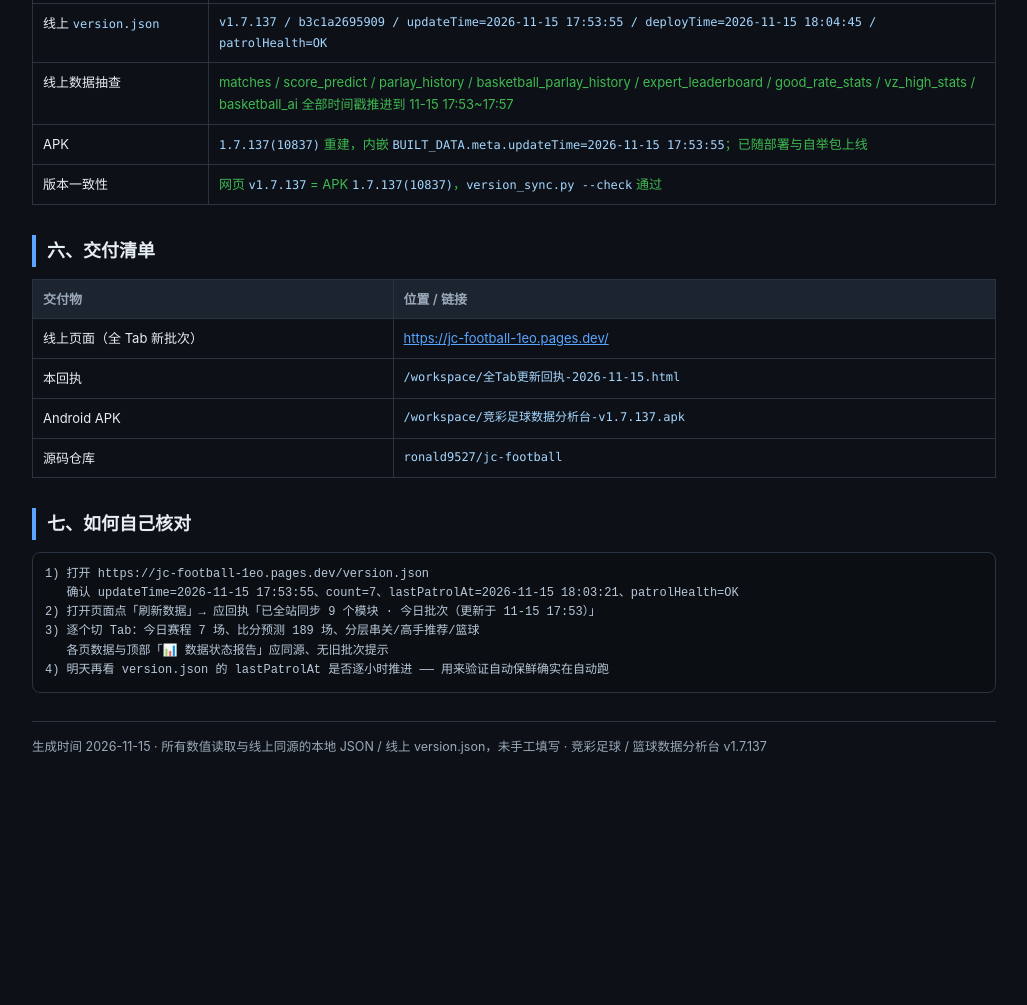
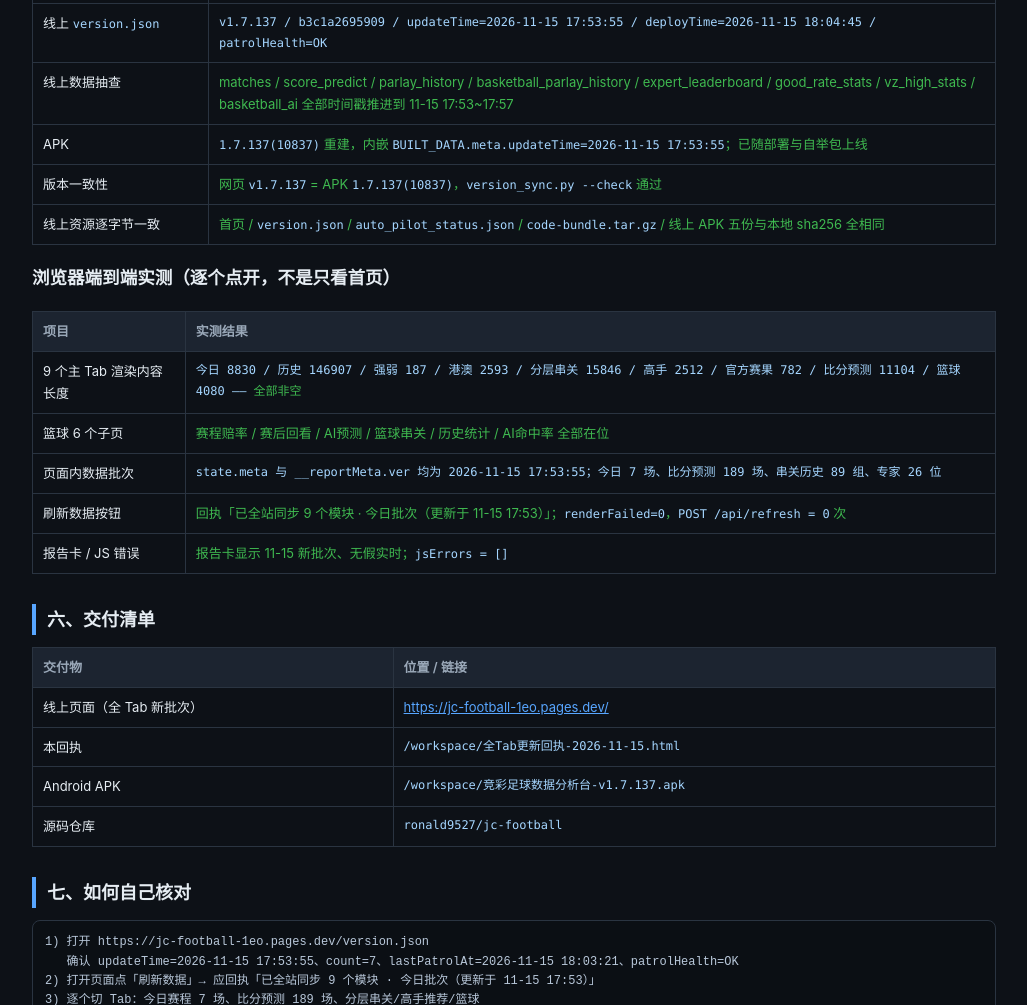
Before and after one commit to ronald9527/jc-football, a plain HTML site: page 全Tab更新回执-2026-11-15.html in a window 1280 px wide. Shown: the part 2132-3137 px from the top of the page, without its empty margins (126-1153 px from the left). Before the commit the page ends 2908 px from the top, so only its background shows below. Drawn offline with Linux system fonts and the light colour scheme.

Commit message:
chore(data): 全 Tab 数据更新到 2026-11-15 17:53（今日 7 场 / 17 个数据源），APK 内嵌页同步新批次、巡检留痕 18:03、自动保鲜任务修复并恢复 [skip ci]

```diff
--- a/全Tab更新回执-2026-11-15.html
+++ b/全Tab更新回执-2026-11-15.html
@@ -105,6 +105,17 @@ a{color:var(--acc)}
 <tr><td>线上数据抽查</td><td class="ok-t">matches / score_predict / parlay_history / basketball_parlay_history / expert_leaderboard / good_rate_stats / vz_high_stats / basketball_ai 全部时间戳推进到 11-15 17:53~17:57</td></tr>
 <tr><td>APK</td><td class="ok-t"><code>1.7.137(10837)</code> 重建，内嵌 <code>BUILT_DATA.meta.updateTime=2026-11-15 17:53:55</code>；已随部署与自举包上线</td></tr>
 <tr><td>版本一致性</td><td class="ok-t">网页 <code>v1.7.137</code> = APK <code>1.7.137(10837)</code>，<code>version_sync.py --check</code> 通过</td></tr>
+<tr><td>线上资源逐字节一致</td><td class="ok-t">首页 / <code>version.json</code> / <code>auto_pilot_status.json</code> / <code>code-bundle.tar.gz</code> / 线上 APK 五份与本地 sha256 全相同</td></tr>
+</table>
+
+<h3>浏览器端到端实测（逐个点开，不是只看首页）</h3>
+<table>
+<tr><th>项目</th><th>实测结果</th></tr>
+<tr><td>9 个主 Tab 渲染内容长度</td><td class="mono">今日 8830 / 历史 146907 / 强弱 187 / 港澳 2593 / 分层串关 15846 / 高手 2512 / 官方赛果 782 / 比分预测 11104 / 篮球 4080 —— <span class="ok-t">全部非空</span></td></tr>
+<tr><td>篮球 6 个子页</td><td class="ok-t">赛程赔率 / 赛后回看 / AI预测 / 篮球串关 / 历史统计 / AI命中率 全部在位</td></tr>
+<tr><td>页面内数据批次</td><td class="mono">state.meta 与 __reportMeta.ver 均为 <code>2026-11-15 17:53:55</code>；今日 7 场、比分预测 189 场、串关历史 89 组、专家 26 位</td></tr>
+<tr><td>刷新数据按钮</td><td class="ok-t">回执「已全站同步 9 个模块 · 今日批次（更新于 11-15 17:53）」；<code>renderFailed=0</code>，<code>POST /api/refresh = 0</code> 次</td></tr>
+<tr><td>报告卡 / JS 错误</td><td class="ok-t">报告卡显示 11-15 新批次、无假实时；<code>jsErrors = []</code></td></tr>
 </table>
 
 <h2>六、交付清单</h2>
```
Also changed, not shown: 全Tab更新实测-2026-11-15.png (added).
